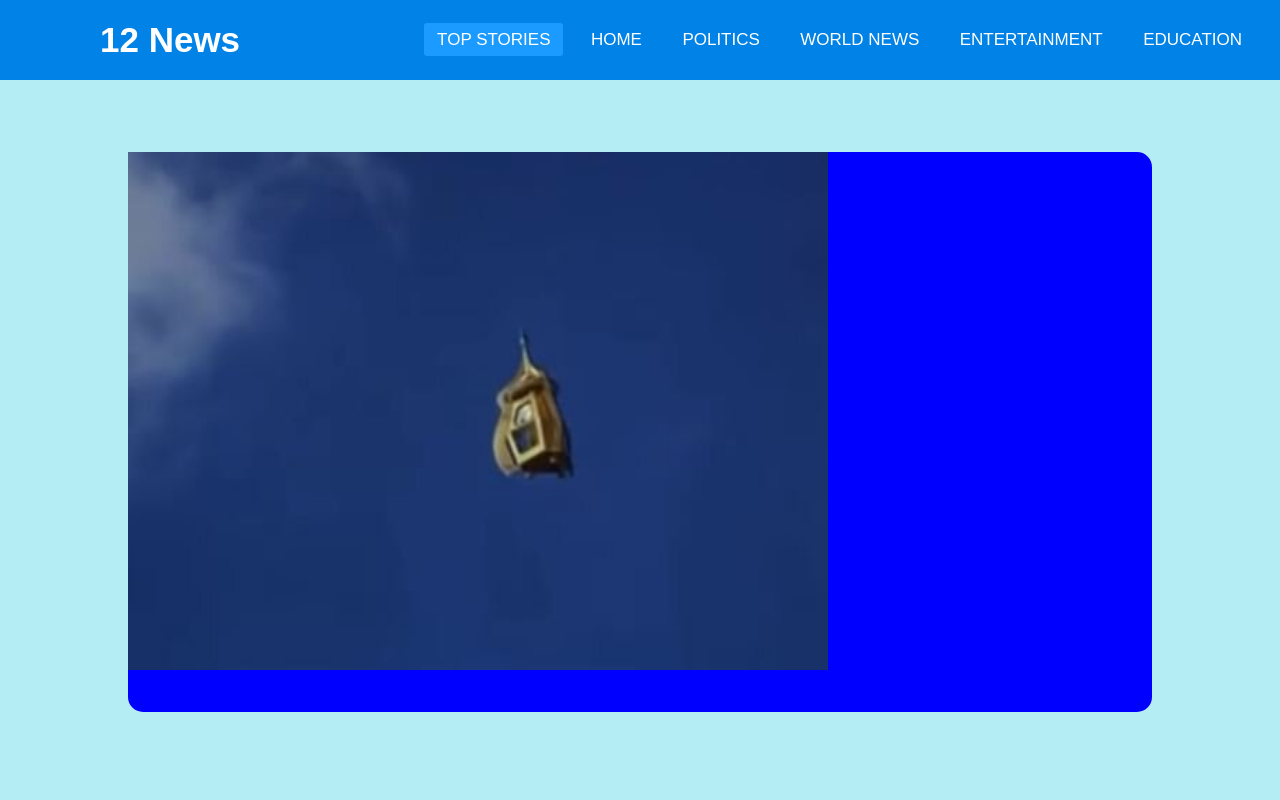
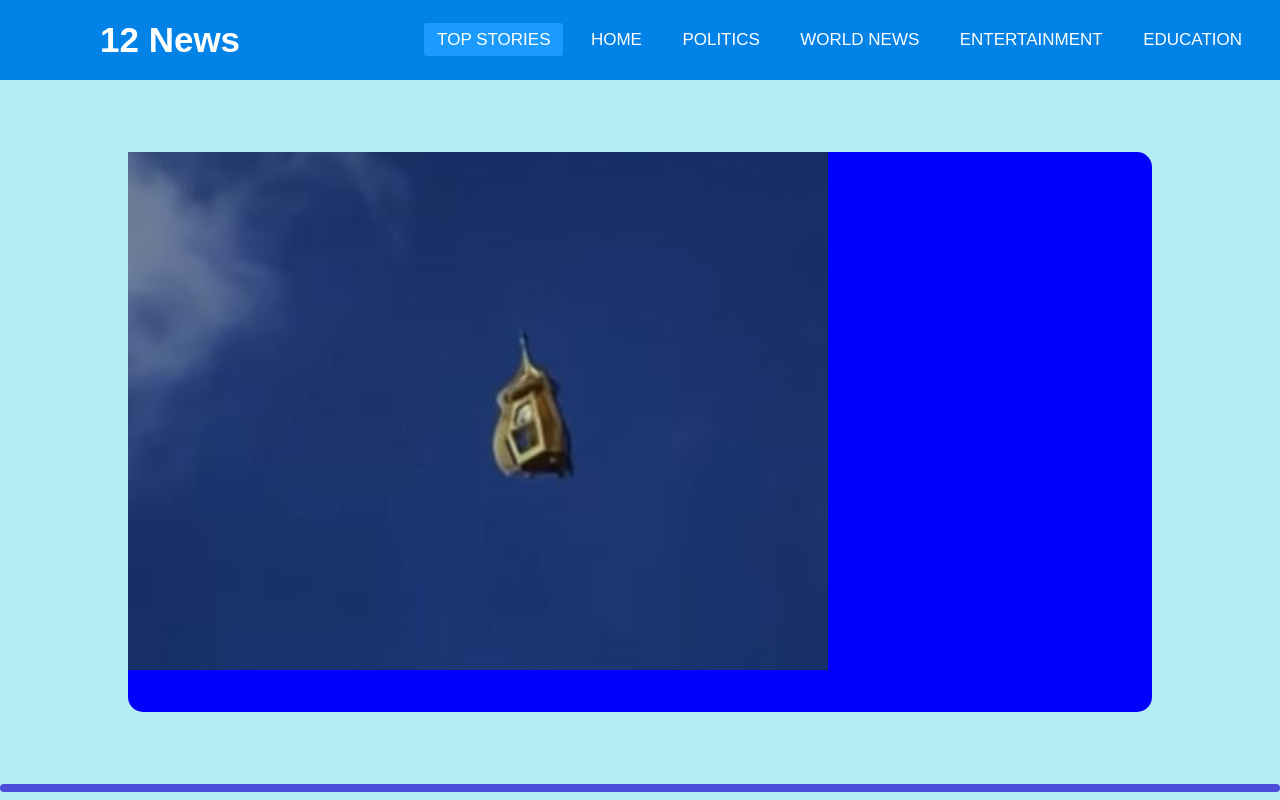
Before and after one commit to KleanCoded/EnglishAssignment, a plain HTML site: page index.html in a window 1280 px wide. Drawn offline with Linux system fonts and the light colour scheme.

Commit message:
Update style.css

```diff
--- a/style.css
+++ b/style.css
@@ -26,6 +26,11 @@ height:518px;
   height:518px;
 }
 
+p {
+  background-color:#4D4DDB;
+  padding:4px;
+  border-radius:5px;
+}
 
 *{
   padding: 0;
```
